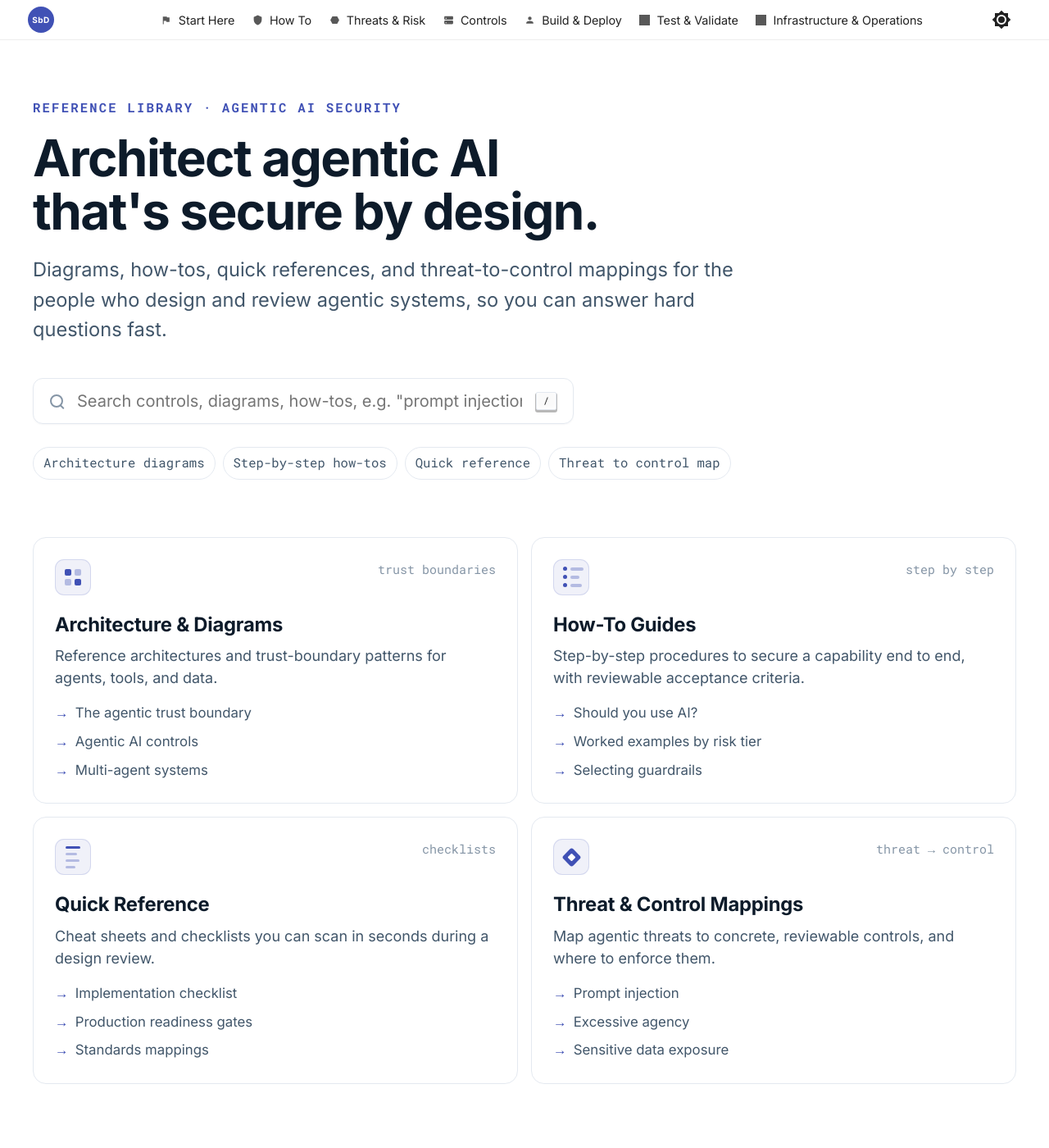
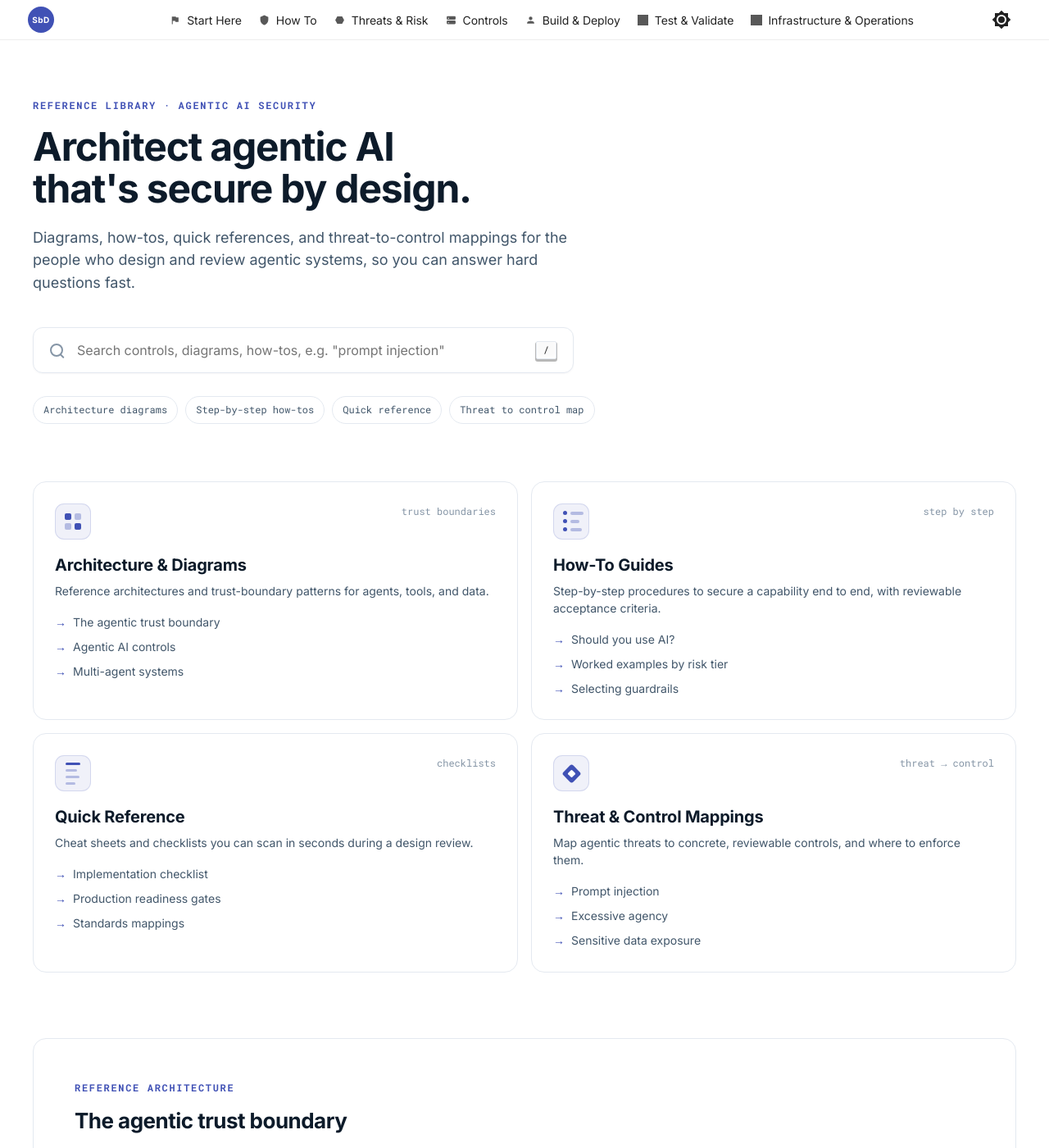
Before and after one commit to JonathanCGill/aisecuredbydesign.io, an MkDocs documentation site: the page built from docs/README.md, in a window 1280 px wide and 1400 px high. Shown: the whole window at 82% size. Built offline with MkDocs 1.6.1 and Material for MkDocs 9.7.7, drawn with Linux system fonts in a browser that asks for light colours.

Commit message:
Unify typography into one px-based scale across the site
Fonts were inconsistent because sizes mixed px and rem, and Material's
root makes 1rem = 20px: content tables rendered at 18.4px and
admonitions at 17px, both larger than the 16px body, while homepage
and component sizes drifted independently.

- Introduce a single px type scale (--fs-h1 33, h2 26, h3 20, h4 18,
  lede 18, body 16, sm 14, label 12, badge 11) on :root, independent of
  the 20px rem root.
- Map every heading, body, table, admonition, button, nav tab and all
  homepage hub components onto that scale, so equivalent roles render at
  the same size everywhere.
- Tables and list items now match body (16px); admonitions and their
  titles are a consistent 14px; headings follow a clean 33/26/20/18 ramp
  with matched line-heights. Mono eyebrows, counts, badges and labels
  are a uniform 12px.

Co-Authored-By: Claude Opus 4.8 <noreply@anthropic.com>
Claude-Session: https://claude.ai/code/session_01NcuB2qPqfPXHVn6MNQQRBa

```diff
--- a/docs/stylesheets/extra.css
+++ b/docs/stylesheets/extra.css
@@ -16,6 +16,16 @@
   --sbd-border: #e4e9f0;
   --sbd-border-subtle: #eef2f6;
   --sbd-row: #f3f7fb;
+  /* Unified type scale (px, independent of Material's 20px rem root) */
+  --fs-h1: 33px;
+  --fs-h2: 26px;
+  --fs-h3: 20px;
+  --fs-h4: 18px;
+  --fs-lede: 18px;
+  --fs-body: 16px;
+  --fs-sm: 14px;
+  --fs-label: 12px;
+  --fs-badge: 11px;
 }
 
 [data-md-color-scheme="slate"] {
@@ -41,7 +51,7 @@
 }
 
 .md-typeset {
-  font-size: 16px;
+  font-size: var(--fs-body);
   line-height: 1.65;
 }
 
@@ -57,10 +67,10 @@ h1, h2, h3, h4, h5, h6,
 }
 
 /* Refined heading scale (reference library) */
-.md-typeset h1 { font-size: 2.1rem; font-weight: 600; letter-spacing: -0.025em; line-height: 1.12; }
-.md-typeset h2 { font-size: 1.55rem; font-weight: 600; letter-spacing: -0.02em; line-height: 1.2; margin-top: 2.2rem; }
-.md-typeset h3 { font-size: 1.2rem; font-weight: 600; letter-spacing: -0.01em; }
-.md-typeset h4 { font-size: 1.02rem; font-weight: 600; }
+.md-typeset h1 { font-size: var(--fs-h1); font-weight: 600; letter-spacing: -0.02em; line-height: 1.18; }
+.md-typeset h2 { font-size: var(--fs-h2); font-weight: 600; letter-spacing: -0.02em; line-height: 1.25; margin-top: 2.4rem; }
+.md-typeset h3 { font-size: var(--fs-h3); font-weight: 600; letter-spacing: -0.01em; line-height: 1.35; }
+.md-typeset h4 { font-size: var(--fs-h4); font-weight: 600; line-height: 1.4; }
 
 /* Max content width: 720px */
 .md-content__inner {
@@ -109,7 +119,7 @@ img[src$=".svg"] {
 /* Home page signals: version, last updated, maintainer, contribute */
 .home-meta {
   display: block;
-  font-size: 0.78rem;
+  font-size: var(--fs-label);
   color: var(--md-default-fg-color--light);
   margin: 0.5rem 0 1rem;
 }
@@ -132,7 +142,7 @@ img[src$=".svg"] {
 
 .home-subtitle strong {
   display: block;
-  font-size: 1.85rem;
+  font-size: var(--fs-h2);
   line-height: 1.3;
   font-weight: 700;
   letter-spacing: -0.01em;
@@ -140,7 +150,7 @@ img[src$=".svg"] {
 }
 
 .home-subtitle p {
-  font-size: 1.1rem;
+  font-size: var(--fs-lede);
   line-height: 1.5;
   font-weight: 400;
   color: var(--md-default-fg-color--light);
@@ -155,7 +165,7 @@ img[src$=".svg"] {
 
 .pull-quote blockquote {
   border-left: none !important;
-  font-size: 1.25rem;
+  font-size: var(--fs-h3);
   line-height: 1.5;
   color: var(--md-default-fg-color--light);
   padding: 0;
@@ -180,7 +190,7 @@ img[src$=".svg"] {
 .home-path h4 {
   margin-top: 0 !important;
   margin-bottom: 0.25rem;
-  font-size: 1.05rem;
+  font-size: var(--fs-h4);
   color: var(--md-accent-fg-color);
 }
 
@@ -209,7 +219,7 @@ img[src$=".svg"] {
 
 .runtime-callout .runtime-callout__label {
   display: inline-block;
-  font-size: 0.7rem;
+  font-size: var(--fs-label);
   font-weight: 700;
   letter-spacing: 0.08em;
   text-transform: uppercase;
@@ -218,20 +228,20 @@ img[src$=".svg"] {
 }
 
 .runtime-callout .runtime-callout__title {
-  font-size: 1.15rem;
+  font-size: var(--fs-h4);
   font-weight: 600;
   color: var(--md-default-fg-color);
   margin-bottom: 0.35rem;
 }
 
 .runtime-callout .runtime-callout__desc {
-  font-size: 0.92rem;
+  font-size: var(--fs-body);
   color: var(--md-default-fg-color--light);
   margin-bottom: 1rem;
 }
 
 .runtime-callout .md-button {
-  font-size: 0.85rem;
+  font-size: var(--fs-sm);
 }
 
 /* ── Architecture diagram ── */
@@ -252,7 +262,7 @@ img[src$=".svg"] {
 /* ── Mobile: tighten tables ── */
 @media (max-width: 768px) {
   .md-typeset table:not([class]) {
-    font-size: 0.8rem;
+    font-size: var(--fs-sm);
   }
 
   .md-typeset table:not([class]) td,
@@ -263,7 +273,7 @@ img[src$=".svg"] {
 
 @media (max-width: 480px) {
   .md-typeset table:not([class]) {
-    font-size: 0.72rem;
+    font-size: var(--fs-label);
   }
 
   .md-typeset table:not([class]) td,
@@ -341,7 +351,7 @@ img[src$=".svg"] {
 .md-header-tabs__link {
   color: var(--md-default-fg-color);
   font-family: var(--md-text-font);
-  font-size: 0.72rem;
+  font-size: var(--fs-sm);
   font-weight: 500;
   letter-spacing: -0.005em;
   padding: 0.35rem 0.5rem;
@@ -558,7 +568,7 @@ img[src$=".svg"] {
 /* Shared eyebrow / heading scale */
 .md-typeset .hub-eyebrow {
   font-family: var(--md-code-font);
-  font-size: 0.78rem;
+  font-size: var(--fs-label);
   letter-spacing: 0.14em;
   text-transform: uppercase;
   color: var(--hub-accent);
@@ -566,7 +576,7 @@ img[src$=".svg"] {
   margin: 0 0 0.75rem;
 }
 .md-typeset .hub-h1 {
-  font-size: clamp(2.1rem, 5vw, 3.1rem);
+  font-size: clamp(33px, 4.5vw, 48px);
   line-height: 1.06;
   letter-spacing: -0.025em;
   font-weight: 600;
@@ -576,7 +586,7 @@ img[src$=".svg"] {
   color: var(--hub-ink);
 }
 .md-typeset .hub-h2 {
-  font-size: clamp(1.6rem, 3vw, 2rem);
+  font-size: var(--fs-h2);
   font-weight: 600;
   letter-spacing: -0.02em;
   margin: 0 0 1.5rem;
@@ -586,7 +596,7 @@ img[src$=".svg"] {
 /* ── Hero ── */
 .hub-hero { padding: 1.5rem 0 2.5rem; }
 .md-typeset .hub-lede {
-  font-size: 1.18rem;
+  font-size: var(--fs-lede);
   line-height: 1.55;
   color: var(--hub-muted);
   margin: 0 0 2rem;
@@ -635,13 +645,13 @@ img[src$=".svg"] {
   border: none;
   outline: none;
   font-family: var(--md-text-font);
-  font-size: 1rem;
+  font-size: var(--fs-body);
   color: var(--hub-ink);
   background: transparent;
 }
 .hub-search__kbd {
   font-family: var(--md-code-font);
-  font-size: 0.7rem;
+  font-size: var(--fs-label);
   color: var(--hub-muted-3);
   border: 1px solid var(--hub-border);
   border-radius: 5px;
@@ -676,7 +686,7 @@ img[src$=".svg"] {
 }
 .hub-result__type {
   font-family: var(--md-code-font);
-  font-size: 0.62rem;
+  font-size: var(--fs-badge);
   font-weight: 600;
   letter-spacing: 0.06em;
   color: var(--hub-accent);
@@ -688,9 +698,9 @@ img[src$=".svg"] {
   width: 84px;
   text-align: center;
 }
-.hub-result__title { font-size: 0.9rem; font-weight: 500; flex: 1; }
-.hub-result__tag { font-family: var(--md-code-font); font-size: 0.72rem; color: var(--hub-muted-3); }
-.hub-search__empty { padding: 18px 14px; font-size: 0.88rem; color: var(--hub-muted-2); }
+.hub-result__title { font-size: var(--fs-sm); font-weight: 500; flex: 1; }
+.hub-result__tag { font-family: var(--md-code-font); font-size: var(--fs-label); color: var(--hub-muted-3); }
+.hub-search__empty { padding: 18px 14px; font-size: var(--fs-sm); color: var(--hub-muted-2); }
 .hub-search__empty code {
   font-family: var(--md-code-font);
   color: var(--hub-accent);
@@ -702,7 +712,7 @@ img[src$=".svg"] {
 .hub-chips { display: flex; flex-wrap: wrap; gap: 9px; margin-top: 1.4rem; }
 .md-typeset .hub-chip {
   font-family: var(--md-code-font);
-  font-size: 0.78rem;
+  font-size: var(--fs-label);
   color: var(--hub-muted);
   text-decoration: none;
   padding: 6px 12px;
@@ -813,16 +823,16 @@ img[src$=".svg"] {
   background: var(--hub-surface);
   border-radius: 1px;
 }
-.hub-card__count { font-family: var(--md-code-font); font-size: 0.75rem; color: var(--hub-muted-3); }
+.hub-card__count { font-family: var(--md-code-font); font-size: var(--fs-label); color: var(--hub-muted-3); }
 .md-typeset .hub-card__title {
-  font-size: 1.19rem;
+  font-size: var(--fs-h3);
   font-weight: 600;
   margin: 0 0 7px;
   letter-spacing: -0.01em;
   color: var(--hub-ink);
 }
-.hub-card__desc { font-size: 0.9rem; color: var(--hub-muted); margin: 0 0 16px; line-height: 1.5; }
-.hub-card__links { display: flex; flex-direction: column; gap: 7px; font-size: 0.84rem; color: var(--hub-muted); }
+.hub-card__desc { font-size: var(--fs-sm); color: var(--hub-muted); margin: 0 0 16px; line-height: 1.5; }
+.hub-card__links { display: flex; flex-direction: column; gap: 7px; font-size: var(--fs-sm); color: var(--hub-muted); }
 .hub-card__link { display: flex; align-items: center; gap: 8px; }
 .hub-arrow { color: var(--hub-accent); }
 .hub-arrow--muted { color: var(--hub-muted-3); }
@@ -843,10 +853,10 @@ img[src$=".svg"] {
   margin-bottom: 2rem;
   flex-wrap: wrap;
 }
-.hub-arch__intro { font-size: 1rem; color: var(--hub-muted); margin: 0; max-width: 58ch; }
+.hub-arch__intro { font-size: var(--fs-body); color: var(--hub-muted); margin: 0; max-width: 58ch; }
 .md-typeset .hub-arch__cta {
   font-family: var(--md-code-font);
-  font-size: 0.78rem;
+  font-size: var(--fs-label);
   color: var(--hub-accent);
   text-decoration: none;
   padding: 9px 14px;
@@ -867,7 +877,7 @@ img[src$=".svg"] {
 .hub-zone--control { background: var(--hub-accent-08); border: 1.5px solid var(--hub-accent-30); }
 .hub-zone__label {
   font-family: var(--md-code-font);
-  font-size: 0.7rem;
+  font-size: var(--fs-label);
   letter-spacing: 0.1em;
   margin: 0 0 14px;
   color: var(--hub-muted-2);
@@ -887,9 +897,9 @@ img[src$=".svg"] {
 .hub-zone--trusted .hub-node { border-color: var(--hub-zone-trusted-node); }
 .hub-zone--control .hub-node { border-color: var(--hub-accent-14); }
 .hub-node--wide { grid-column: 1 / -1; }
-.hub-node__title { display: block; font-size: 0.86rem; font-weight: 500; color: var(--hub-ink); }
-.hub-node__meta { display: block; font-family: var(--md-code-font); font-size: 0.7rem; color: var(--hub-muted-3); margin-top: 3px; }
-.hub-zone__arrow { display: flex; align-items: center; justify-content: center; color: var(--hub-muted-3); font-size: 1.25rem; }
+.hub-node__title { display: block; font-size: var(--fs-sm); font-weight: 500; color: var(--hub-ink); }
+.hub-node__meta { display: block; font-family: var(--md-code-font); font-size: var(--fs-label); color: var(--hub-muted-3); margin-top: 3px; }
+.hub-zone__arrow { display: flex; align-items: center; justify-content: center; color: var(--hub-muted-3); font-size: var(--fs-h3); }
 
 /* ── Quick answers ── */
 .hub-questions { margin: 0 0 4rem; }
@@ -907,8 +917,8 @@ img[src$=".svg"] {
   transition: border-color 0.15s;
 }
 .md-typeset .hub-q:hover { border-color: var(--hub-border-hover); }
-.hub-q__tag { font-family: var(--md-code-font); font-size: 0.75rem; color: var(--hub-accent); flex: none; }
-.hub-q__text { font-size: 0.95rem; font-weight: 500; flex: 1; color: var(--hub-ink); }
+.hub-q__tag { font-family: var(--md-code-font); font-size: var(--fs-label); color: var(--hub-accent); flex: none; }
+.hub-q__text { font-size: var(--fs-body); font-weight: 500; flex: 1; color: var(--hub-ink); }
 
 /* ── Threat / control matrix ── */
 .hub-matrix-wrap { margin: 0 0 4rem; }
@@ -919,7 +929,7 @@ img[src$=".svg"] {
   background: var(--hub-row-hover);
   border-bottom: 1px solid var(--hub-border);
   font-family: var(--md-code-font);
-  font-size: 0.72rem;
+  font-size: var(--fs-label);
   letter-spacing: 0.06em;
   color: var(--hub-muted-2);
   padding: 13px 22px;
@@ -936,11 +946,11 @@ img[src$=".svg"] {
 }
 .md-typeset .hub-matrix__row:last-child { border-bottom: none; }
 .md-typeset .hub-matrix__row:hover { background: var(--hub-row-hover); }
-.hub-matrix__threat { font-size: 0.9rem; font-weight: 600; color: var(--hub-ink); }
-.hub-matrix__control { font-size: 0.86rem; color: var(--hub-muted); }
+.hub-matrix__threat { font-size: var(--fs-sm); font-weight: 600; color: var(--hub-ink); }
+.hub-matrix__control { font-size: var(--fs-sm); color: var(--hub-muted); }
 .hub-matrix__where {
   font-family: var(--md-code-font);
-  font-size: 0.74rem;
+  font-size: var(--fs-label);
   color: var(--hub-accent);
   background: var(--hub-accent-08);
   border: 1px solid var(--hub-accent-14);
@@ -966,7 +976,7 @@ img[src$=".svg"] {
 .md-typeset .hub-related__card:hover { border-color: var(--hub-border-hover); }
 .hub-related__tag {
   font-family: var(--md-code-font);
-  font-size: 0.68rem;
+  font-size: var(--fs-label);
   letter-spacing: 0.1em;
   color: var(--hub-muted-3);
   border: 1px solid var(--hub-border);
@@ -975,9 +985,9 @@ img[src$=".svg"] {
   flex: none;
 }
 .hub-related__body { flex: 1; }
-.hub-related__title { display: block; font-size: 0.95rem; font-weight: 600; color: var(--hub-ink); }
-.hub-related__desc { display: block; font-size: 0.86rem; color: var(--hub-muted-2); margin-top: 2px; }
-.hub-related__visit { font-family: var(--md-code-font); font-size: 0.8rem; color: var(--hub-accent); white-space: nowrap; }
+.hub-related__title { display: block; font-size: var(--fs-body); font-weight: 600; color: var(--hub-ink); }
+.hub-related__desc { display: block; font-size: var(--fs-sm); color: var(--hub-muted-2); margin-top: 2px; }
+.hub-related__visit { font-family: var(--md-code-font); font-size: var(--fs-label); color: var(--hub-accent); white-space: nowrap; }
 
 /* ── Responsive: collapse to single column under ~880px ── */
 @media (max-width: 880px) {
@@ -1021,7 +1031,7 @@ img[src$=".svg"] {
   overflow: hidden;
   background: var(--sbd-surface);
   box-shadow: none;
-  font-size: 0.92rem;
+  font-size: var(--fs-body);
 }
 .md-typeset table:not([class]) th {
   background: var(--sbd-row);
@@ -1047,7 +1057,7 @@ img[src$=".svg"] {
   border-left-width: 0.2rem;
   box-shadow: none;
   background: var(--sbd-surface);
-  font-size: 0.85rem;
+  font-size: var(--fs-sm);
 }
 
 /* ── Code: rounded blocks and inline chips ── */
@@ -1066,7 +1076,7 @@ img[src$=".svg"] {
   border: 1px solid var(--sbd-border);
   color: var(--md-accent-fg-color);
   background: var(--sbd-surface);
-  font-size: 0.85rem;
+  font-size: var(--fs-sm);
   font-weight: 600;
   padding: 0.5em 1em;
   transition: border-color 0.15s, background-color 0.15s, color 0.15s;
@@ -1104,3 +1114,16 @@ img[src$=".svg"] {
   outline-offset: 2px;
   border-radius: 6px;
 }
+
+/* ── Typography normalization: secondary chrome matches the scale ── */
+.md-typeset .admonition-title,
+.md-typeset summary {
+  font-size: var(--fs-sm);
+  font-weight: 600;
+}
+.md-typeset table:not([class]) th,
+.md-typeset table:not([class]) td {
+  font-size: var(--fs-body);
+}
+.md-typeset blockquote { font-size: var(--fs-body); }
+.md-typeset .md-button { line-height: 1.4; }
```
